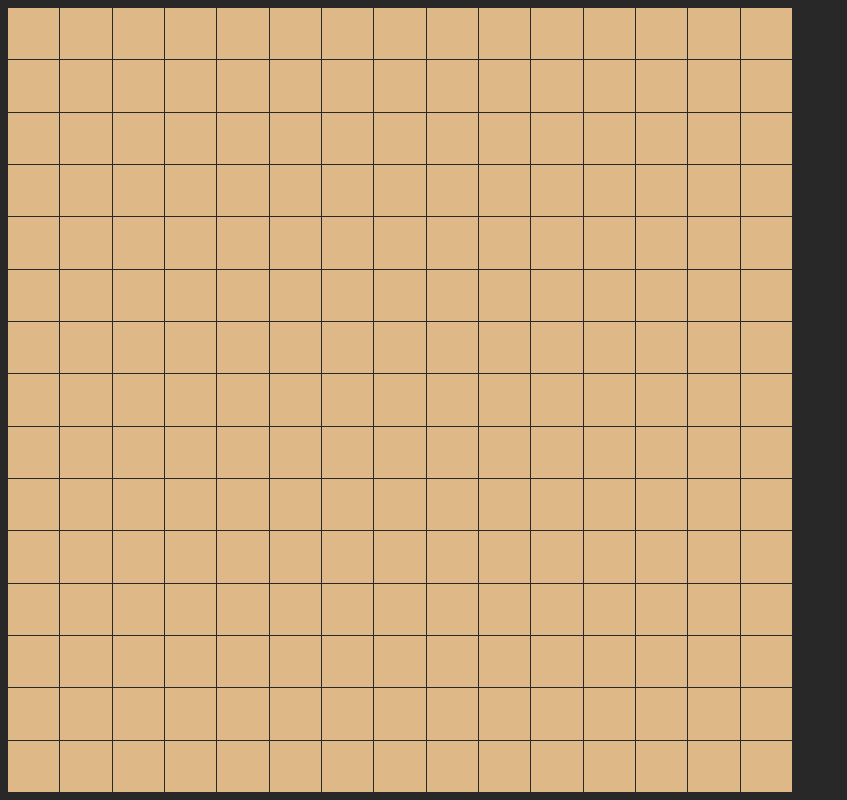
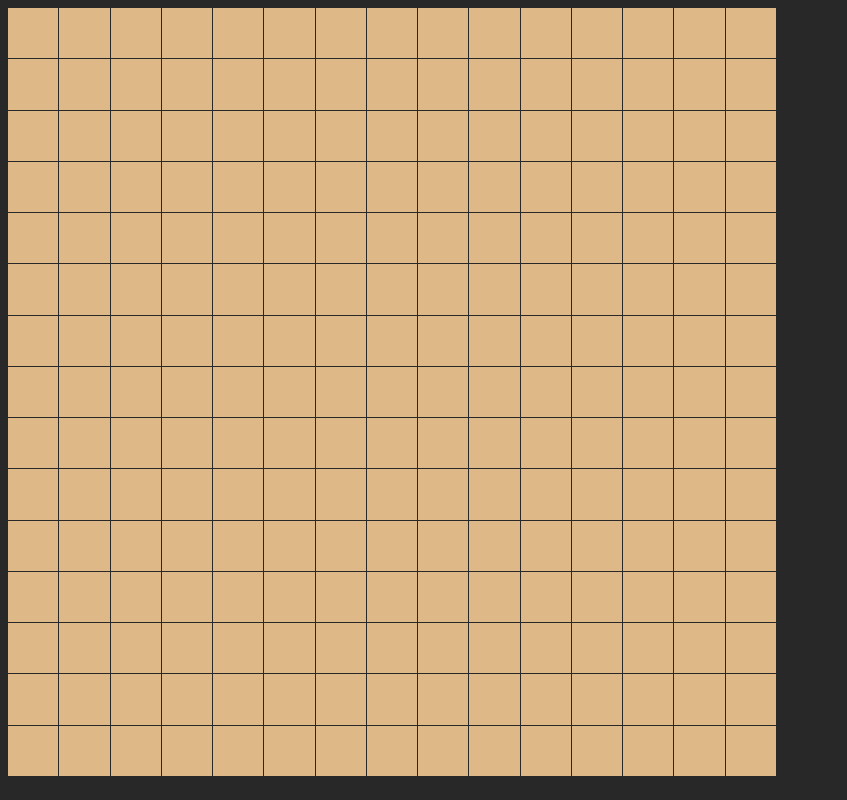
Before and after one commit to witaly-iwanow/gomoku, a plain HTML site: page index.html in a window 1280 px wide. Shown: the whole page, without its empty margins (0-847 px from the left). Drawn offline with Linux system fonts and the light colour scheme.

Commit message:
reduce the grid size a little (to avoid scroll bars appearing)

```diff
--- a/css/main.css
+++ b/css/main.css
@@ -4,7 +4,7 @@ body {
 
 .square-container {
     display: grid;
-    width: 98vmin;
+    width: 96vmin;
     grid-template-columns: repeat(var(--grid-cols), 1fr);
     grid-gap: 1px;
 }
```
